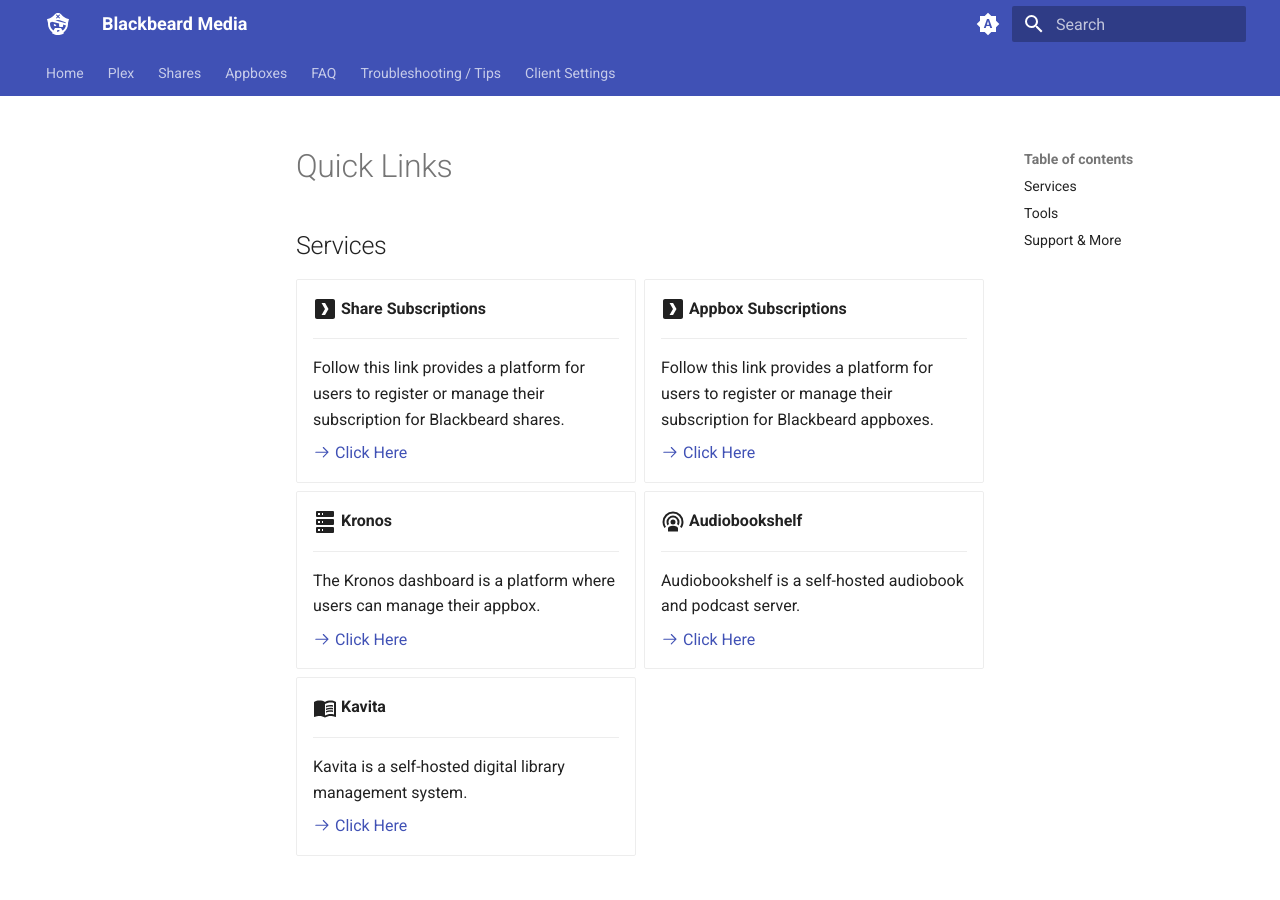
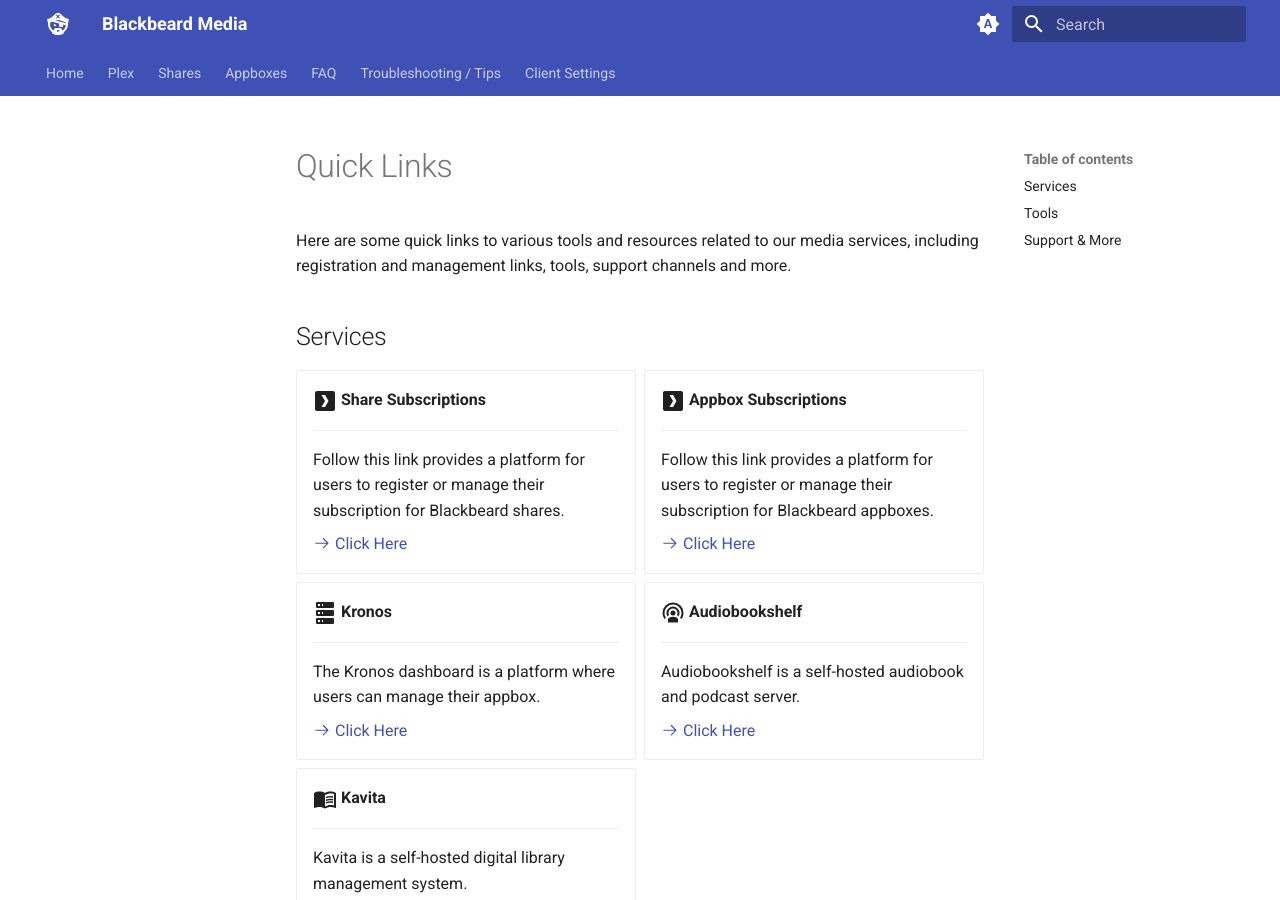
Before and after one commit to neomedia6989/docs-2, an MkDocs documentation site: the page built from docs/quick-links.md, in a window 1280 px wide and 900 px high. Built offline with MkDocs 1.6.1 and Material for MkDocs 9.7.7, drawn with Linux system fonts in a browser that asks for light colours.

Commit message:
Update quick-links.md

```diff
--- a/docs/quick-links.md
+++ b/docs/quick-links.md
@@ -1,4 +1,6 @@
 # Quick Links
+
+Here are some quick links to various tools and resources related to our media services, including registration and management links, tools, support channels and more.
 
 ## Services
 
```
